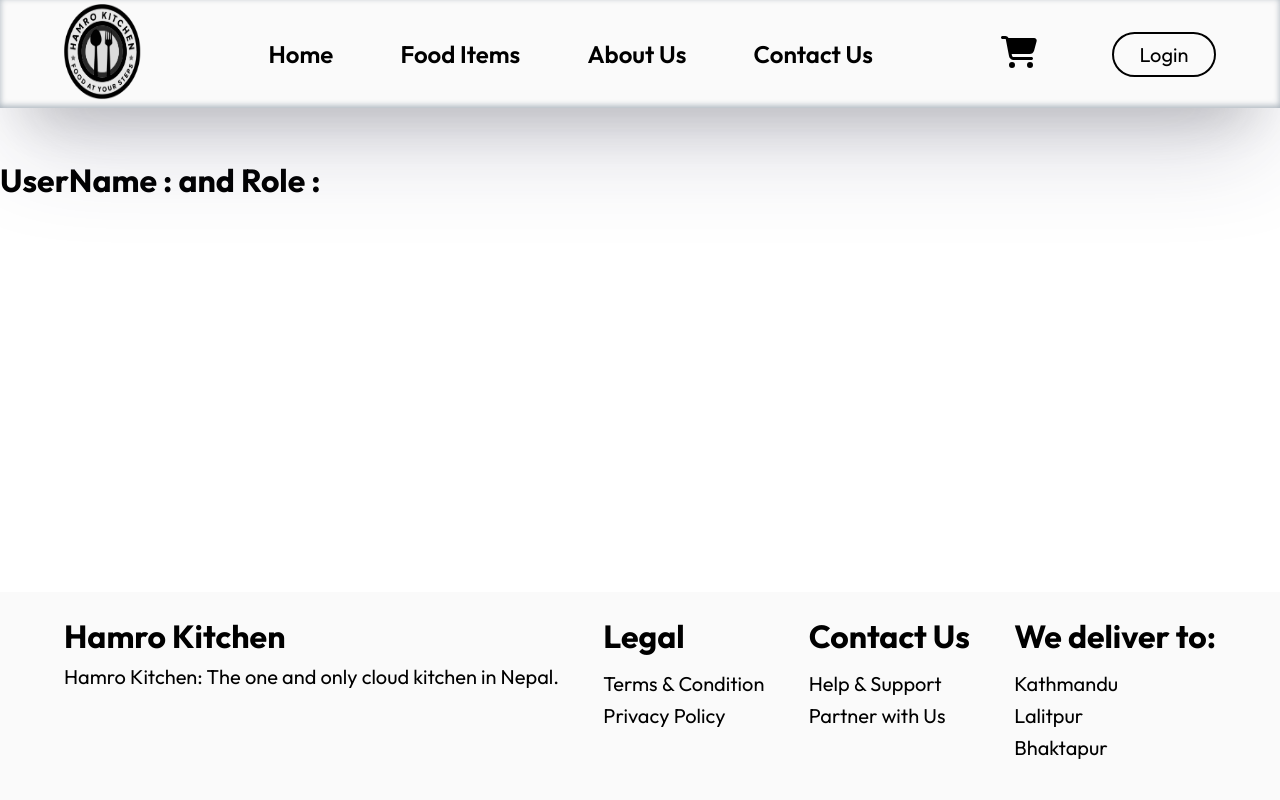
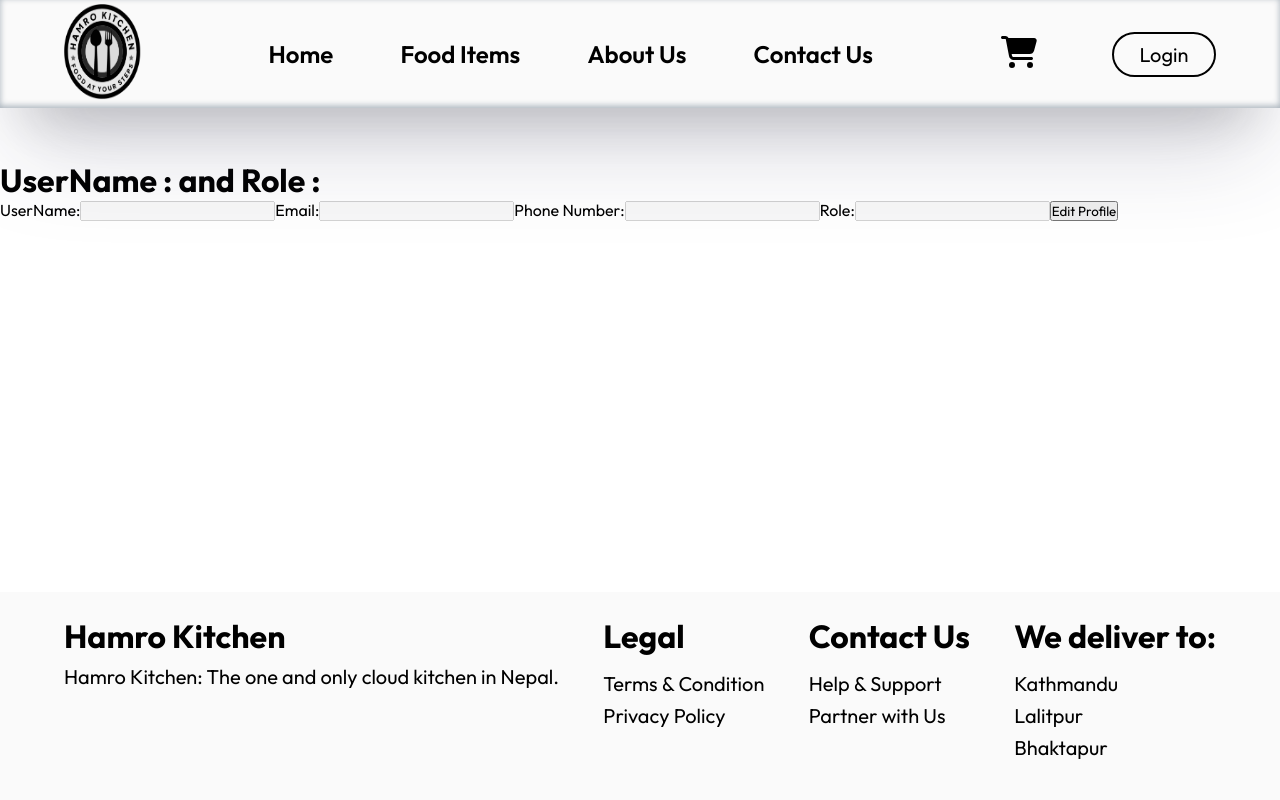
Before and after one commit to theaatosh/HamroKitchen, a React (Vite) app in the folder Client/: page /profile/1 in a window 1280 px wide. Shown: the top 800 px of the page. Built offline with nearby package versions, Linux system fonts and the light colour scheme; no server answers.

Commit message:
profile page bandaixa

```diff
--- a/Client/src/Context/AuthContext.jsx
+++ b/Client/src/Context/AuthContext.jsx
@@ -1,6 +1,7 @@
 import { createContext, useContext, useEffect, useState } from "react";
 import { StoreContext } from "./StoreContext";
 import {jwtDecode} from 'jwt-decode';
+import axios from "axios";
 
  const AuthContext=createContext();
  export const useAuth=()=>useContext(AuthContext);
@@ -22,12 +23,21 @@
        setIsKitchenOnline((prevState) =>{
          const newState=!prevState;
          localStorage.setItem("OnlineStatus",newState);
+         updateKitchenStatus(newState);
+         return newState;
+       })
+   };
+   const updateKitchenStatus=async(newState)=>{
+    try{
+      const res=await axios.post()
 
+    }
+    catch(err){
+      console.log(err);
 
-        return newState;
-       })
+    }
+   }
 
-    };
   const userCredentials=(token)=>{
     try{
       const decodedToken=jwtDecode(token);
--- a/Client/src/KitchenComponents/KitchenNavbar.jsx
+++ b/Client/src/KitchenComponents/KitchenNavbar.jsx
@@ -3,6 +3,7 @@
 
 export const KitchenNavbar=()=>{
     const{isKitchenOnline,handleToggle}=useAuth();
+
     return (
         <>
             <div className={styles.navbar}>
--- a/Client/src/KitchenComponents/kitchenDetails/ProcessingOrder.jsx
+++ b/Client/src/KitchenComponents/kitchenDetails/ProcessingOrder.jsx
@@ -1,6 +1,7 @@
 import React from 'react'
 import styles from '../../Styles/Kitchen/KitchenPages/ProcessingOrders.module.css';
 export const ProcessingOrder = ({processingOrders}) => {
+
   return (
    <div className={styles.processing_order_con}>
     <h2>Processing Order</h2>
--- a/Client/src/KitchenPages/Orders.jsx
+++ b/Client/src/KitchenPages/Orders.jsx
@@ -73,7 +73,18 @@
         }
       }
     }, [token]);
-
+    useEffect(() => {
+      if (token) {
+        updateKitchenStatus();
+      } else {
+      const savedToken = localStorage.getItem("token");
+        if (savedToken) {
+        setToken(savedToken);
+        } else {
+          toast.error("No token found");
+        }
+      }
+    }, [token]);
     return(
       <>
         <div className={styles.main_order_container}>
--- a/Client/src/Pages/MyProfile.jsx
+++ b/Client/src/Pages/MyProfile.jsx
@@ -1,13 +1,92 @@
 
 import styles from '../Styles/Profile/CustomerProfile.module.css';
 import { useAuth } from '../Context/AuthContext';
+import { useContext, useEffect, useState } from 'react';
+import { StoreContext } from '../Context/StoreContext';
+import axios from 'axios';
 export const MyProfile=()=>{
 
 const{userDetails}=useAuth();
+const{token,setToken}=useContext(StoreContext);
+
+const [isEditing,setIsEditing]=useState(false);
+const [profileData,setProfileData]=useState({
+    userName:"",
+    email:"",
+    phoneNumber:"",
+    role:"",
+})
+
+const getProfileData=async()=>{
+    try{
+        const response=await axios.post('http://localhost:5010/api/customer/customerProfile',{headers:{'Authorization':`Bearer ${token}`}})
+        console.log(response.data);
+
+    }
+    catch(err){
+        console.log(err.message);
+
+    }
+}
+
+useEffect(()=>{
+    console.log(token);
+
+    if(token){
+        getProfileData();
+    }
+    else{
+        const savedToken=localStorage.getItem('token');
+        setToken(savedToken);
+    }
+},[token])
+
+// useEffect(()=>{
+//     if(userDetails){
+//         const{userName,role,email,phoneNumber}=userDetails;
+//         console.log(role);
+
+//         setProfileData({
+//             userName:userName,
+//             email:email,
+//             phoneNumber:"9861492358",
+//             role:role
+//         })
+
+//     }
+// },[userDetails])
+
+    // const handleChange=(e)=>{
+    //     const{name,value}=e.target;
+    //     setProfileData((preVal)=>({
+    //         ...preVal,[name]:value,
+    //     }))
+    // }
+
+    // const handleEditClick=(){
+
+    // }
+    // const handleSaveClick=(){
+
+    // }
+
     return(
         <>
         <div className={styles.main_container}>
             <h1>{`UserName :${userDetails.userName} and Role :${userDetails.role}`}</h1>
+
+            <form action="">
+                <label htmlFor="username">UserName:</label>
+                <input type="text" name='username' id="username" value={profileData.userName}disabled={!isEditing} />
+                <label htmlFor="email">Email:</label>
+                <input type="email" name='email' id="email" value={profileData.email}  disabled/>
+                <label htmlFor="phoneNumber">Phone Number:</label>
+                <input type="tel" name='phoneNumber' id="phoneNumber" value={profileData.phoneNumber} disabled={!isEditing}/>
+                <label htmlFor="role">Role:</label>
+                <input type="text" name='role' id="role" value={profileData.role} disabled/>
+
+                {isEditing ? (<button>Save Changes</button>) :( <button >Edit Profile</button>)}
+            </form>
         </div>
         </>
     )
```
